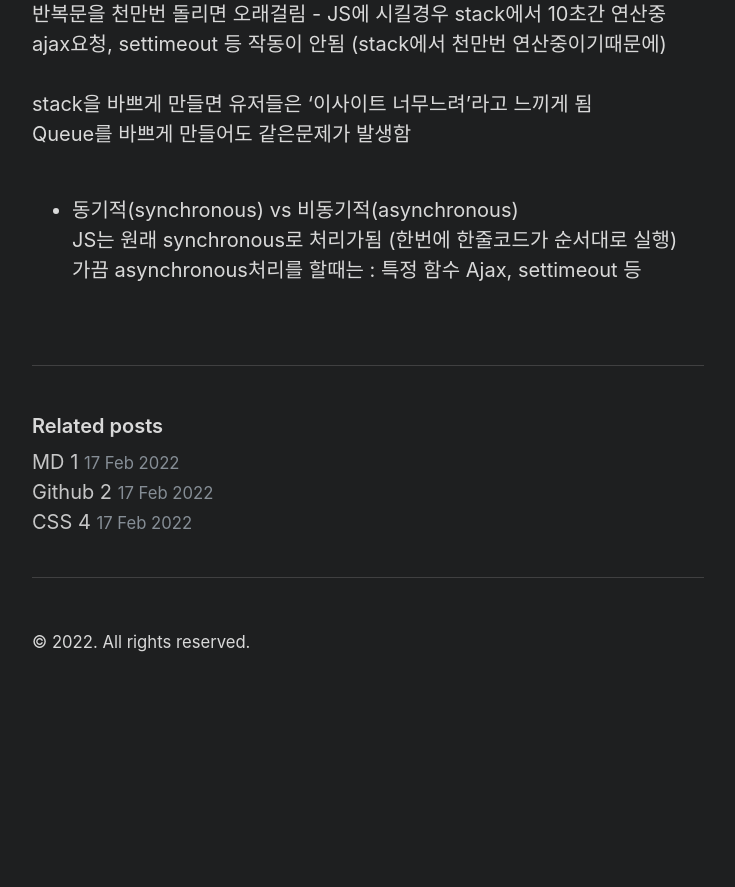
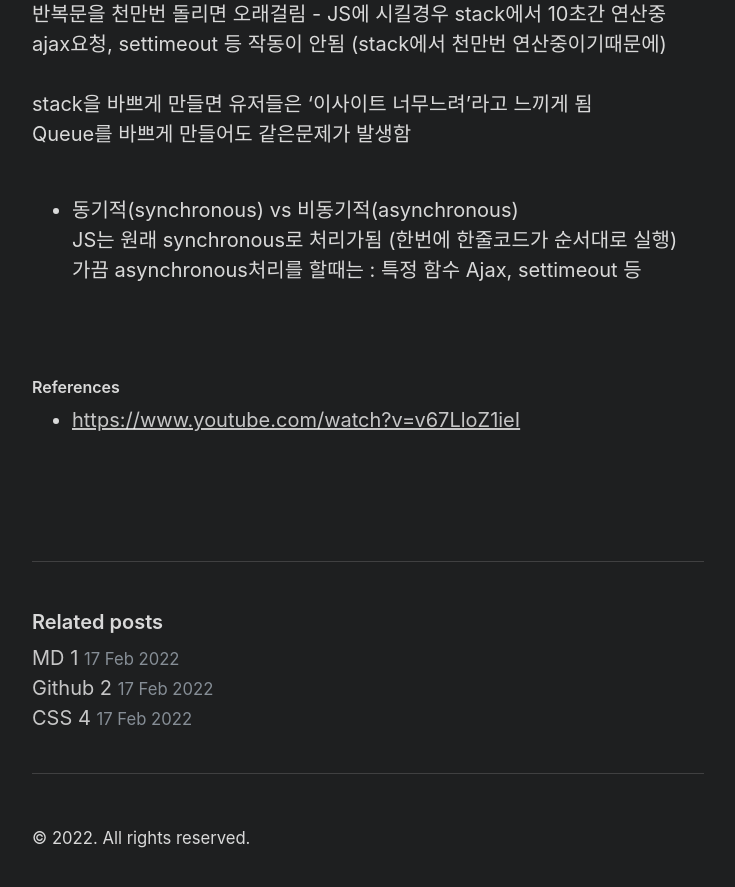
Before and after one commit to Dev-Dotoli/dev-dotoli.github.com, a Jekyll site: the page built from _posts/2022-02-19-JS-1.md, in a window 1280 px wide and 900 px high, scrolled down 2382 px. Shown: the top 887 px of the window, without its empty margins (272-1007 px from the left). Built offline with Jekyll 4.4.1, drawn with Linux system fonts in a browser that asks for light colours; before the commit the page ends 3086 px from its top, so only the background shows below that.

Commit message:
add references in JS-1

```diff
--- a/_posts/2022-02-19-JS-1.md
+++ b/_posts/2022-02-19-JS-1.md
@@ -86,3 +86,11 @@ Queue를 바쁘게 만들어도 같은문제가 발생함
   JS는 원래 synchronous로 처리가됨 (한번에 한줄코드가 순서대로 실행)<br>
   가끔 asynchronous처리를 할때는 : 특정 함수 Ajax, settimeout 등
   <br>
+
+<br><br>
+
+#### References
+
+- <https://www.youtube.com/watch?v=v67LloZ1ieI>
+
+<br>
```
